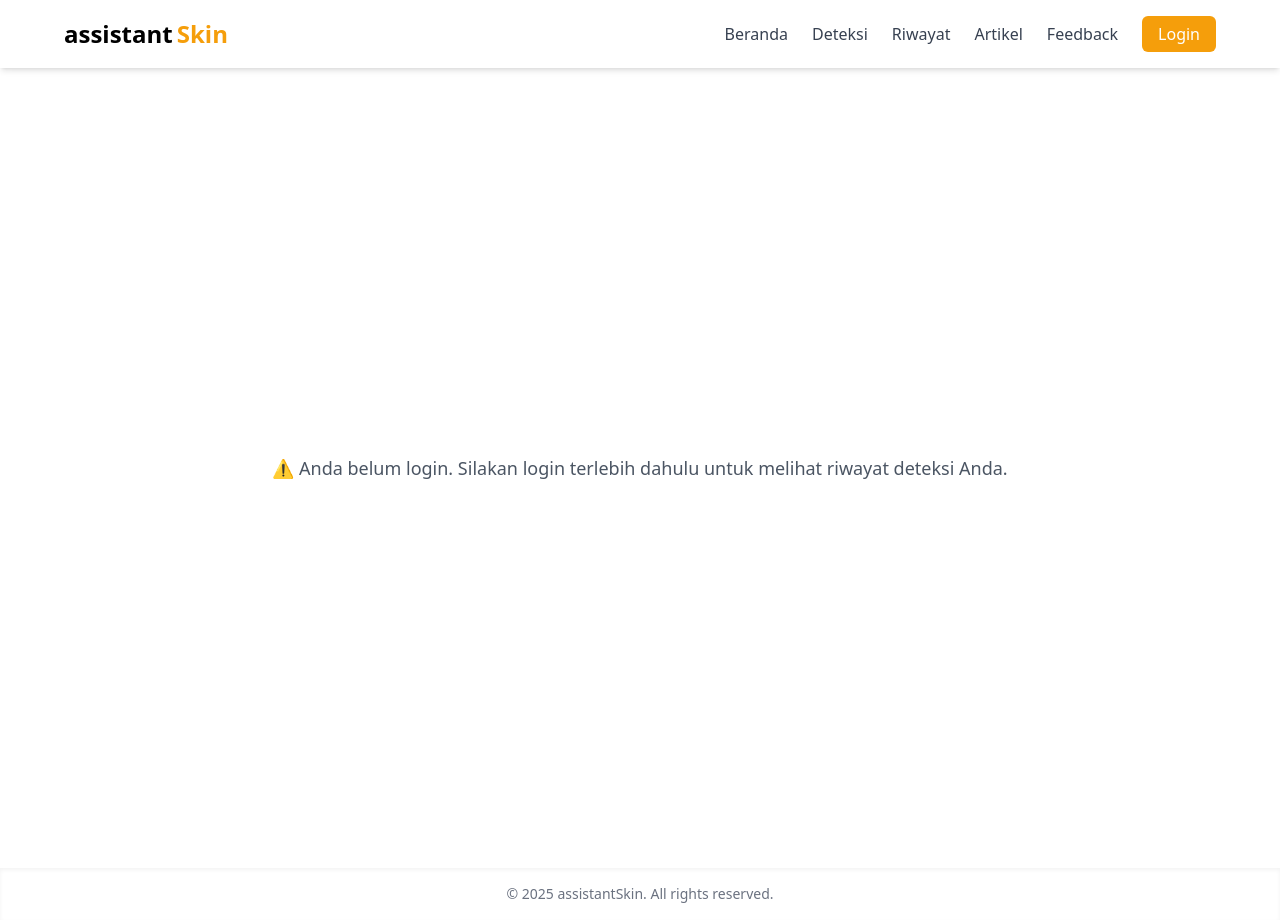
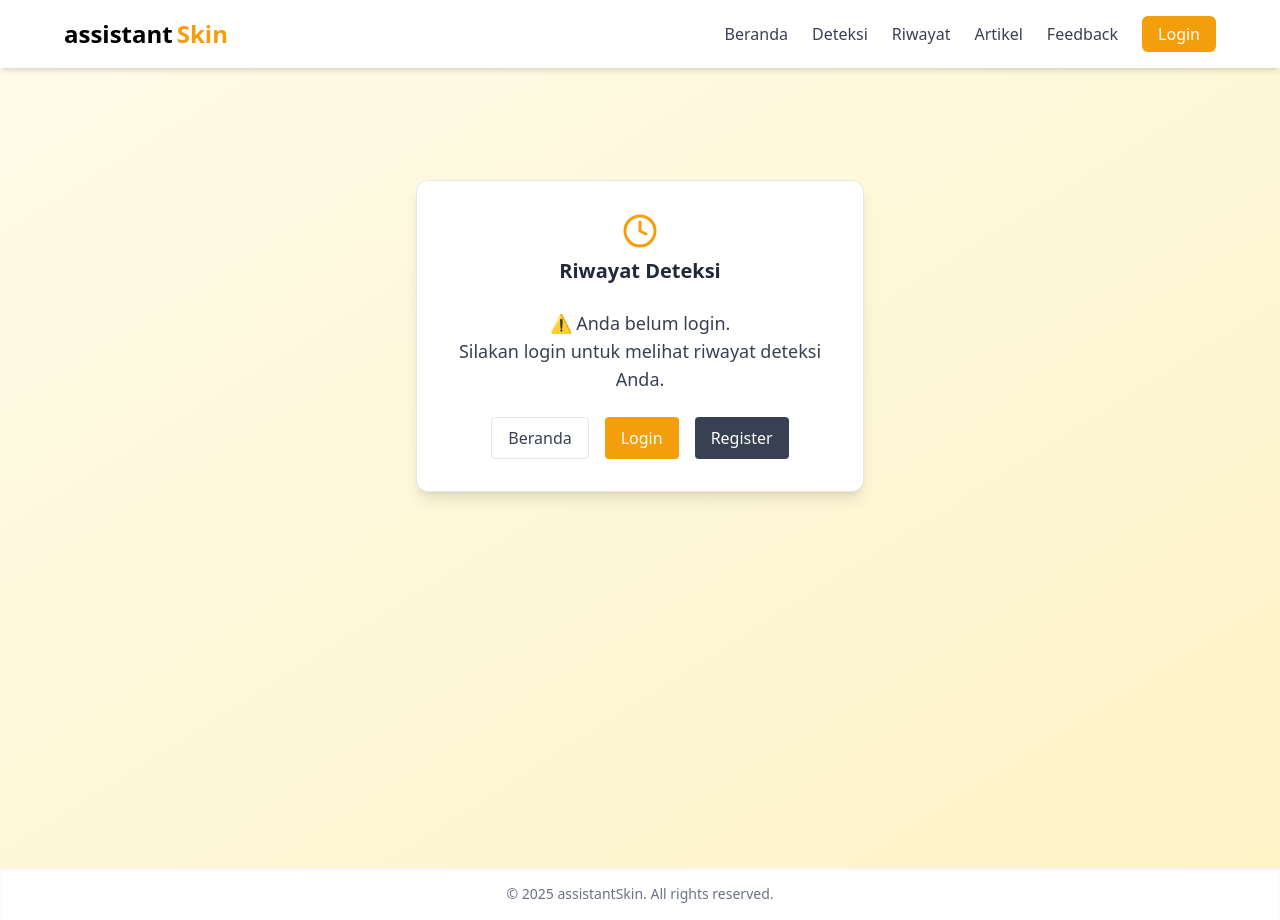
Before and after one commit to Ilham593/asistant-kulit, a React (Vite) app: page /riwayat in a window 1280 px wide. Built offline with nearby package versions, Linux system fonts and the light colour scheme.

Commit message:
add styling

```diff
--- a/src/components/sidebar.jsx
+++ b/src/components/sidebar.jsx
@@ -1,7 +1,16 @@
 import { FiX } from 'react-icons/fi';
-import { Link } from 'react-router-dom';
+import { Link, useNavigate } from 'react-router-dom';
+import { useSelector } from 'react-redux';
 
 export default function Sidebar({ onClose, navLinks }) {
+  const { token } = useSelector((state) => state.auth);
+  const navigate = useNavigate();
+
+  const handleLogout = () => {
+    onClose();
+    navigate('/logout');
+  };
+
   return (
     <aside
       className="fixed inset-0 bg-black/40 backdrop-blur-sm z-50 animate-fade-in"
@@ -22,7 +31,7 @@ export default function Sidebar({ onClose, navLinks }) {
           </button>
         </div>
 
-        <nav className="flex flex-col gap-4">
+        <nav className="flex flex-col gap-4 mb-8">
           {navLinks.map(({ label, to }) => (
             <Link
               key={label}
@@ -34,6 +43,24 @@ export default function Sidebar({ onClose, navLinks }) {
             </Link>
           ))}
         </nav>
+
+        {/* Tombol Login/Logout */}
+        {token ? (
+          <button
+            onClick={handleLogout}
+            className="w-full py-2 bg-red-500 hover:bg-red-600 text-white rounded-lg font-semibold transition"
+          >
+            Logout
+          </button>
+        ) : (
+          <Link
+            to="/login"
+            onClick={onClose}
+            className="w-full block py-2 bg-amber-500 hover:bg-amber-600 text-white rounded-lg text-center font-semibold transition"
+          >
+            Login
+          </Link>
+        )}
       </div>
 
       <style>{`
--- a/src/pages/detect-page.jsx
+++ b/src/pages/detect-page.jsx
@@ -76,26 +76,32 @@ export default function DetectPage() {
           </ul>
         </div>
 
-        <div className="relative h-[500px] border-2 border-dashed border-amber-400 rounded-xl overflow-hidden flex items-center justify-center bg-white">
+        <div className="relative h-64 sm:h-[500px] border-2 border-dashed border-amber-400 rounded-xl overflow-hidden flex items-center justify-center bg-white transition-all duration-300">
           {error && (
-            <div className="absolute top-2 left-2 p-3 bg-red-100 text-red-700 rounded">
+            <div className="absolute top-2 left-2 right-2 p-3 bg-red-100 text-red-700 rounded shadow text-sm z-10">
               {error}
             </div>
           )}
           <video
             ref={videoRef}
-            className={`w-full h-full object-contain rounded-lg ${streamActive ? '' : 'hidden'}`}
+            className={`w-full h-full object-contain rounded-lg ${streamActive ? '' : 'hidden'} transition-all duration-300`}
             autoPlay muted playsInline
           />
           {!streamActive && preview && (
             <img
               src={preview}
               alt="Preview"
-              className="w-full h-full object-contain rounded-lg"
+              className="w-full h-full object-contain rounded-lg transition-all duration-300"
             />
           )}
           {!streamActive && !preview && (
-            <p className="text-gray-400">Belum ada foto</p>
+            <div className="flex flex-col items-center justify-center w-full h-full text-gray-400 px-4 text-center">
+              <FiCamera size={48} className="mb-2" />
+              <span className="text-base md:text-lg font-medium">Belum ada foto</span>
+              <span className="text-xs md:text-sm mt-1 text-gray-300">
+                Silakan ambil atau upload foto untuk mulai deteksi
+              </span>
+            </div>
           )}
           <canvas ref={canvasRef} className="hidden" />
         </div>
@@ -164,25 +170,33 @@ export default function DetectPage() {
           </div>
 
           {result.recommendations?.length > 0 && (
-            <div className="p-4 border rounded-lg">
-              <h3 className="font-semibold mb-4">Rekomendasi Produk</h3>
-              <div className="grid grid-cols-1 sm:grid-cols-2 gap-4">
+            <div className="p-4 border rounded-xl bg-[#fefaf6] mt-6">
+              <h3 className="font-semibold mb-5 text-gray-800">Rekomendasi Produk</h3>
+              <div className="grid grid-cols-1 sm:grid-cols-2 gap-6">
                 {result.recommendations.map((item, index) => (
-                  <div key={index} className="flex gap-3 border rounded-lg p-3 shadow-sm hover:shadow-md transition">
-                    <img
-                      src={item.image}
-                      alt={item.name}
-                      className="w-24 h-24 object-cover rounded"
-                    />
-                    <div className="flex flex-col justify-between">
-                      <p className="font-medium">{item.brand}</p>
-                      <p className="text-gray-700 text-sm">{item.name}</p>
-                      <p className="text-green-600 text-sm font-semibold">{item.price}</p>
+                  <div
+                    key={index}
+                    className="flex flex-col sm:flex-row bg-white border-l-4 border-accent rounded-xl shadow hover:shadow-lg transition-all duration-200 overflow-hidden"
+                  >
+                    <div className="flex-shrink-0 flex items-center justify-center bg-gray-50 sm:bg-transparent">
+                      <img
+                        src={item.image}
+                        alt={item.name}
+                        className="w-full sm:w-24 h-48 sm:h-24 object-cover object-center rounded-t-xl sm:rounded-t-none sm:rounded-l-xl transition"
+                        style={{ background: "#f3f4f6" }}
+                      />
+                    </div>
+                    <div className="p-4 flex-1 flex flex-col justify-between">
+                      <div>
+                        <p className="font-medium text-amber-600 mb-1">{item.brand}</p>
+                        <p className="text-gray-700 text-sm font-semibold mb-2">{item.name}</p>
+                        <p className="text-green-600 text-sm font-bold mb-2">{item.price}</p>
+                      </div>
                       <a
                         href={item.link}
                         target="_blank"
-                        rel="noopener noreferrer"
-                        className="text-amber-600 text-sm hover:underline"
+                        rel="noopener"
+                        className="mt-2 inline-block text-amber-600 text-sm font-medium hover:underline"
                       >
                         Lihat Produk →
                       </a>
--- a/src/pages/riwayat-page.jsx
+++ b/src/pages/riwayat-page.jsx
@@ -1,6 +1,7 @@
 import { useEffect, useState } from "react";
 import { useSelector } from "react-redux";
 import axios from "axios";
+import { FiClock } from "react-icons/fi";
 
 export default function RiwayatPage() {
   const user = useSelector((state) => state.auth.user);
@@ -38,10 +39,36 @@ export default function RiwayatPage() {
 
   if (!user || !user.id) {
     return (
-      <div className="min-h-screen flex items-center justify-center px-4 text-center">
-        <p className="text-gray-600 text-lg">
-          ⚠️ Anda belum login. Silakan login terlebih dahulu untuk melihat riwayat deteksi Anda.
-        </p>
+      <div className="min-h-screen flex items-start justify-center bg-gradient-to-br from-yellow-50 to-amber-100 px-4 pt-28">
+        <div className="bg-white rounded-xl shadow-lg p-8 max-w-md w-full text-center space-y-6 border">
+          <div className="flex flex-col items-center gap-2">
+            <FiClock size={36} className="text-amber-500" />
+            <h2 className="text-xl font-bold text-gray-800">Riwayat Deteksi</h2>
+          </div>
+          <p className="text-gray-700 text-lg">
+            ⚠️ Anda belum login.<br />Silakan login untuk melihat riwayat deteksi Anda.
+          </p>
+          <div className="flex flex-col sm:flex-row justify-center gap-4 mt-4">
+            <button
+              onClick={() => window.location.href = '/beranda'}
+              className="w-full sm:w-auto px-4 py-2 bg-white text-gray-700 border rounded hover:bg-gray-100 transition"
+            >
+              Beranda
+            </button>
+            <button
+              onClick={() => window.location.href = '/login'}
+              className="w-full sm:w-auto px-4 py-2 bg-amber-500 text-white rounded hover:bg-amber-600 transition"
+            >
+              Login
+            </button>
+            <button
+              onClick={() => window.location.href = '/register'}
+              className="w-full sm:w-auto px-4 py-2 bg-gray-700 text-white rounded hover:bg-gray-800 transition"
+            >
+              Register
+            </button>
+          </div>
+        </div>
       </div>
     );
   }
```
